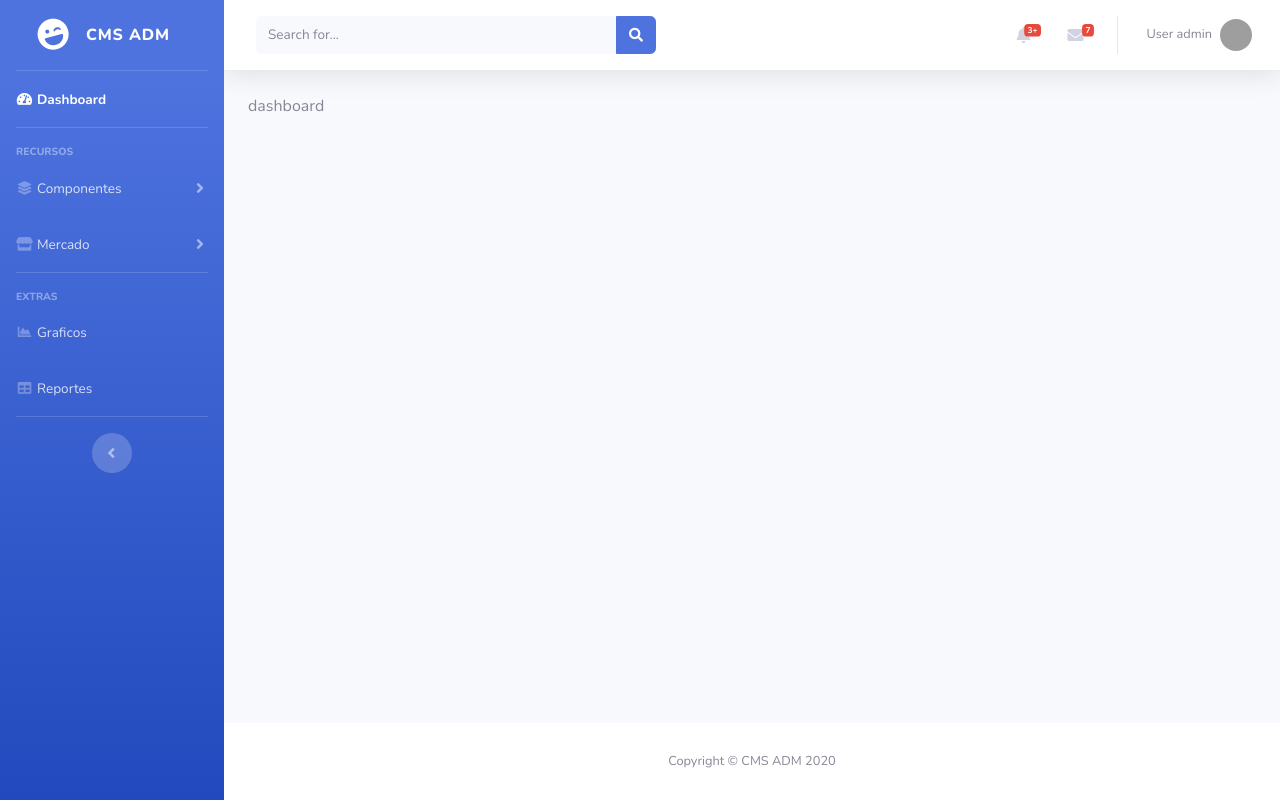
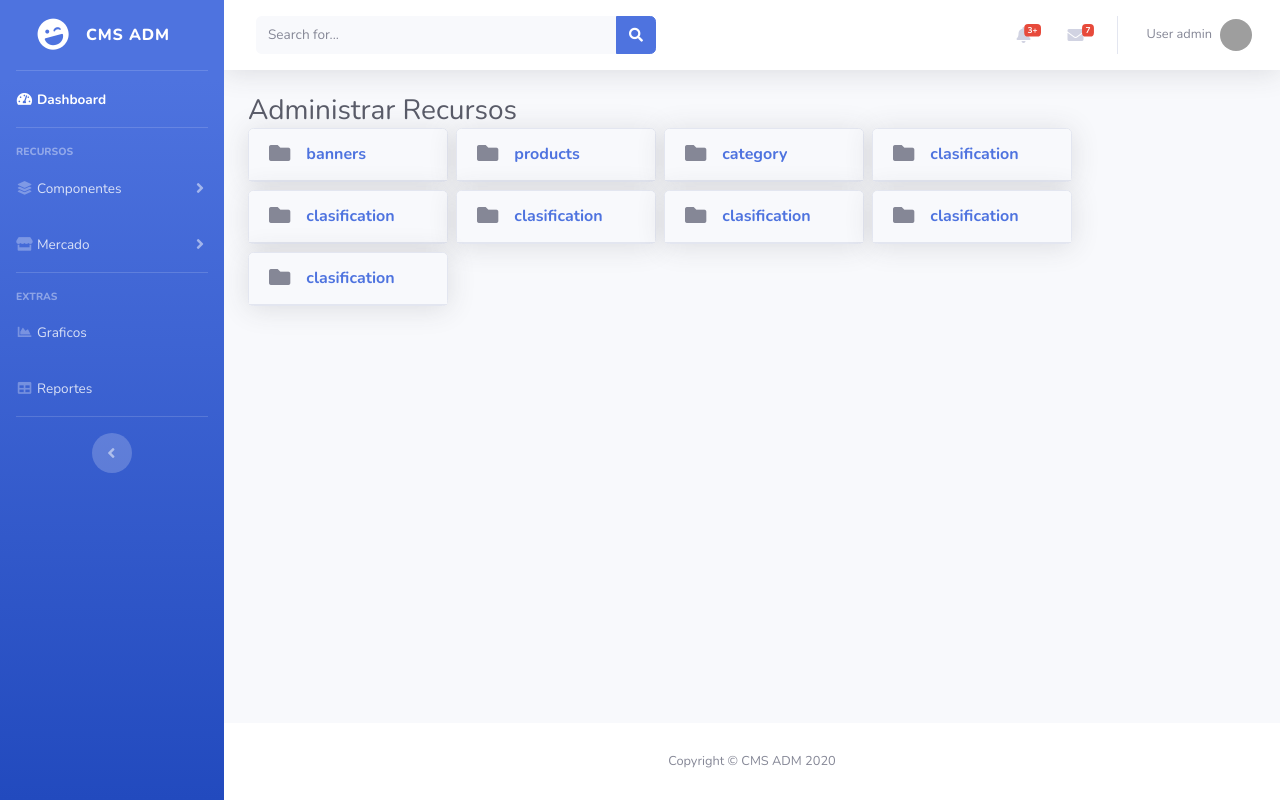
Before and after one commit to Daniel324a/cms-front-adm, a React (Create React App) app: page /resources in a window 1280 px wide. Before the commit this address led to /. Built offline with nearby package versions, Linux system fonts and the light colour scheme; grey boxes are pictures that could not be loaded.

Commit message:
Inicializacion de la vista de recursos y componente para titulos de vista

```diff
--- a/src/components/sidebar/Sidebar.js
+++ b/src/components/sidebar/Sidebar.js
@@ -48,7 +48,7 @@ export const Sidebar = () => (
           <div className='bg-white py-2 collapse-inner rounded'>
             {/* <h6 className="collapse-header">Custom Components:</h6> */}
 
-            <Link to='/admin/resources' className='collapse-item'>
+            <Link to='/resources' className='collapse-item'>
               Administrar Recursos
             </Link>
             <Link to='/uploads' className='collapse-item'>
--- /dev/null
+++ b/src/components/viewTitle/ViewTitle.js
@@ -0,0 +1,5 @@
+import React from 'react';
+
+export const ViewTitle = ({ title }) => {
+  return <h1 className='h3 mb-0 text-gray-800'>{title}</h1>;
+};
--- a/src/router/DashboardRouter.js
+++ b/src/router/DashboardRouter.js
@@ -1,41 +1,47 @@
-import React from "react";
-import { Route, Switch, Redirect } from "react-router-dom";
+import React from 'react';
+import { Route, Switch, Redirect } from 'react-router-dom';
 
-import { HomeScreen } from "../views/homeScreen/HomeScreen";
-import { Navbar } from "../components/navbar/Navbar";
-import { Sidebar } from "../components/sidebar/Sidebar";
-import { Footer } from "../components/footer/Footer";
-import { ProductsScreen } from "../views/productsScreen/ProductsScreen";
-import { UploadScreen } from "../views/uploadsScreen/UploadScreen";
-import { CategoriesScreen } from "../views/categoriesScreen/CategoriesScreen";
-import { ClasificationsScreen } from "../views/clasificationsScreen/ClasificationsScreen";
-import { SubcategoriesScreen } from "../views/subcategoriesScreen/SubcategoriesScreen";
+import { HomeScreen } from '../views/homeScreen/HomeScreen';
+import { Navbar } from '../components/navbar/Navbar';
+import { Sidebar } from '../components/sidebar/Sidebar';
+import { Footer } from '../components/footer/Footer';
+import { ProductsScreen } from '../views/productsScreen/ProductsScreen';
+import { UploadScreen } from '../views/uploadsScreen/UploadScreen';
+import { CategoriesScreen } from '../views/categoriesScreen/CategoriesScreen';
+import { ClasificationsScreen } from '../views/clasificationsScreen/ClasificationsScreen';
+import { SubcategoriesScreen } from '../views/subcategoriesScreen/SubcategoriesScreen';
+import { AdminResourcesScreen } from '../views/adminResourcesScreen/AdminResourcesScreen';
 
 export const DashboardRouter = ({ location }) => {
   return (
-    <div id="page-top">
-      <div id="wrapper">
+    <div id='page-top'>
+      <div id='wrapper'>
         <Sidebar />
-        <div id="content-wrapper" className="d-flex flex-column">
-          <div id="content">
+        <div id='content-wrapper' className='d-flex flex-column'>
+          <div id='content'>
             <Navbar />
-            <div className="container-fluid">
+            <div className='container-fluid'>
               <Switch>
-                <Route exact path="/products" component={ProductsScreen} />
-                <Route exact path="/categories" component={CategoriesScreen} />
+                <Route exact path='/products' component={ProductsScreen} />
+                <Route exact path='/categories' component={CategoriesScreen} />
                 <Route
                   exact
-                  path="/clasifications"
+                  path='/clasifications'
                   component={ClasificationsScreen}
                 />
                 <Route
                   exact
-                  path="/subcategories"
+                  path='/subcategories'
                   component={SubcategoriesScreen}
                 />
-                <Route exact path="/uploads" component={UploadScreen} />
-                <Route exact path="/" component={HomeScreen} />
-                <Redirect exact to="/" />
+                <Route exact path='/uploads' component={UploadScreen} />
+                <Route
+                  exact
+                  path='/resources'
+                  component={AdminResourcesScreen}
+                />
+                <Route exact path='/' component={HomeScreen} />
+                <Redirect exact to='/' />
               </Switch>
             </div>
           </div>
--- /dev/null
+++ b/src/views/adminResourcesScreen/AdminResourcesScreen.js
@@ -0,0 +1,26 @@
+import React from 'react';
+import { ViewTitle } from '../../components/viewTitle/ViewTitle';
+
+import './adminResourcesScreen.css'
+
+export const AdminResourcesScreen = () => {
+  const folders = ['banners', 'products', 'category', 'clasification','clasification','clasification','clasification','clasification','clasification'];
+
+  return (
+    <>
+      <ViewTitle title='Administrar Recursos' />
+      <div className='d-flex flex-wrap' >
+        {folders.map((folder) => (
+          <div className='card shadow mb-2 folder mr-2 pointer'>
+            <div className='card-header py-3'>
+              <span className='d-flex'>
+                <i className='fas fa-lg fa-folder mr-3'></i>
+                <h6 className='m-0 font-weight-bold text-primary'>{folder}</h6>
+              </span>
+            </div>
+          </div>
+        ))}
+      </div>
+    </>
+  );
+};
--- /dev/null
+++ b/src/views/adminResourcesScreen/adminResourcesScreen.css
@@ -0,0 +1,7 @@
+.folder {
+  min-width: 200px;
+}
+
+.pointer{
+  cursor: pointer;
+}
```
